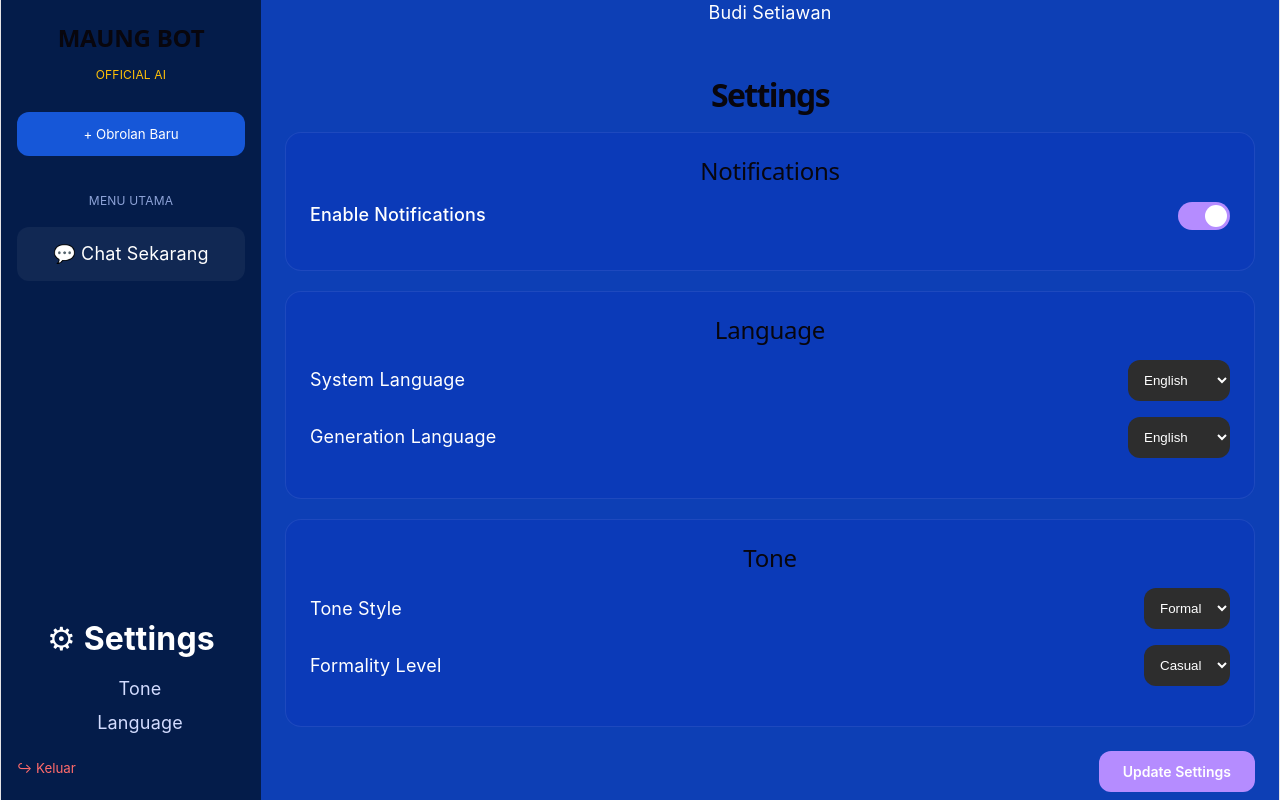
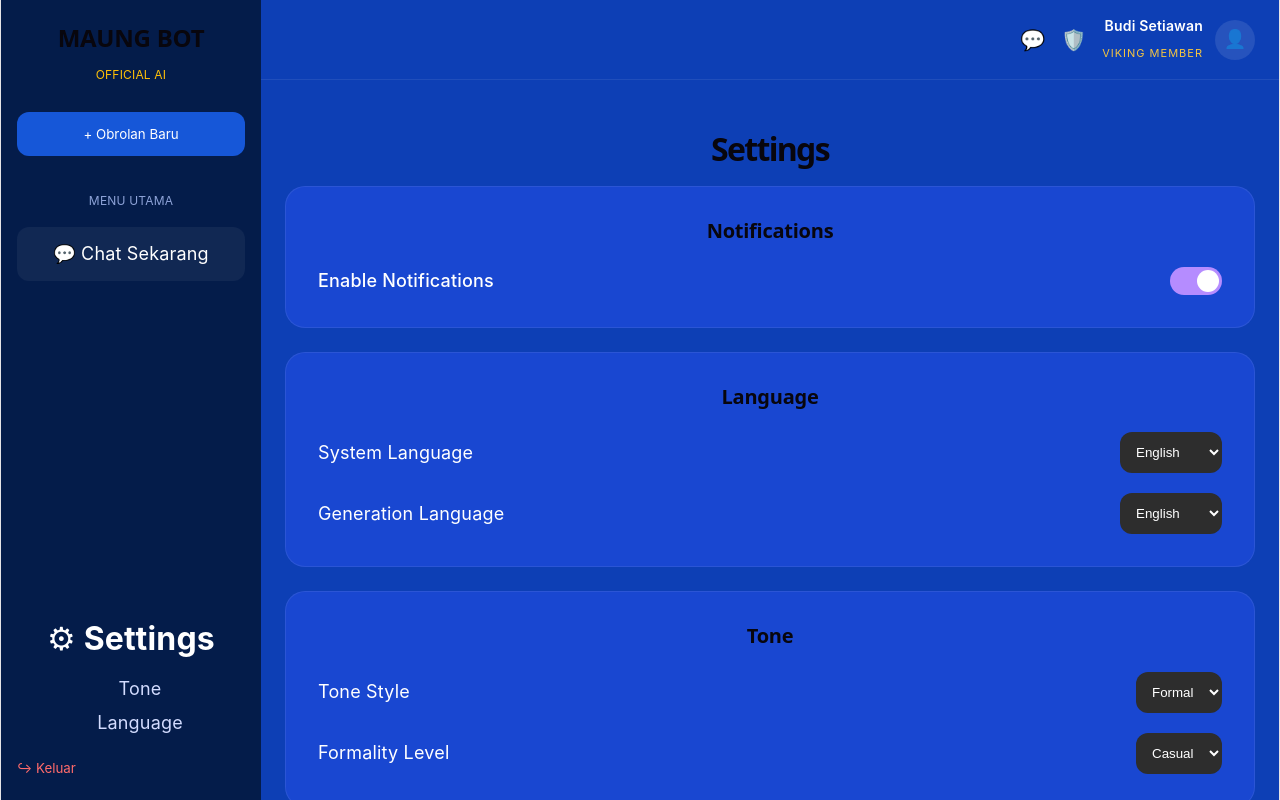
Before and after one commit to Rizkytryhght/persib-chatbot-frontend, a React (Vite) app: page /settings in a window 1280 px wide. Built offline with nearby package versions, Linux system fonts and the light colour scheme.

Commit message:
update sidebar dan topbar dan setting pages dan styling awal keseluruhan component dan setting page. rizky

```diff
--- a/src/components/layout/Topbar.jsx
+++ b/src/components/layout/Topbar.jsx
@@ -1,11 +1,44 @@
+import "../../styles/topbar.css";
+import userData from "../../data/userData";
+import { Link } from "react-router-dom";
+
 function Topbar() {
   return (
     <header className="topbar">
 
-      <div></div>
+      <div className="topbar-right">
 
-      <div className="user-info">
-        <span>Budi Setiawan</span>
+        <button className="topbar-icon">
+          💬
+        </button>
+
+        <button className="topbar-icon">
+          🛡️
+        </button>
+
+        <Link
+        to="/profile"
+        className="profile-link"
+        >
+
+            <div className="user-info">
+
+                <div className="user-name">
+                {userData.name}
+                </div>
+
+                <div className="user-role">
+                {userData.role}
+                </div>
+
+            </div>
+
+            <div className="user-avatar">
+                👤
+            </div>
+
+        </Link>
+
       </div>
 
     </header>
--- a/src/components/settings/LanguageCard.jsx
+++ b/src/components/settings/LanguageCard.jsx
@@ -1,3 +1,4 @@
+import Card from "../common/Card";
 import CustomSelect from "../common/CustomSelect";
 
 function LanguageCard({
@@ -7,15 +8,8 @@ function LanguageCard({
   generationLanguage,
   setGenerationLanguage,
 }) {
-  const languages = [
-    "English",
-    "Indonesia",
-  ];
-
   return (
-    <div className="settings-card">
-
-      <h2>Language</h2>
+    <Card title="Language">
 
       <div className="settings-row">
 
@@ -25,7 +19,10 @@ function LanguageCard({
 
         <CustomSelect
           value={systemLanguage}
-          options={languages}
+          options={[
+            "English",
+            "Indonesia",
+          ]}
           onChange={(e) =>
             setSystemLanguage(e.target.value)
           }
@@ -41,15 +38,20 @@ function LanguageCard({
 
         <CustomSelect
           value={generationLanguage}
-          options={languages}
+          options={[
+            "English",
+            "Indonesia",
+          ]}
           onChange={(e) =>
-            setGenerationLanguage(e.target.value)
+            setGenerationLanguage(
+              e.target.value
+            )
           }
         />
 
       </div>
 
-    </div>
+    </Card>
   );
 }
 
--- a/src/components/settings/NotificationCard.jsx
+++ b/src/components/settings/NotificationCard.jsx
@@ -1,3 +1,4 @@
+import Card from "../common/Card";
 import ToggleSwitch from "../common/ToggleSwitch";
 
 function NotificationCard({
@@ -5,8 +6,7 @@ function NotificationCard({
   setNotifications,
 }) {
   return (
-    <div className="settings-card">
-      <h2>Notifications</h2>
+    <Card title="Notifications">
 
       <div className="settings-row">
 
@@ -22,7 +22,8 @@ function NotificationCard({
         />
 
       </div>
-    </div>
+
+    </Card>
   );
 }
 
--- a/src/components/settings/ToneCard.jsx
+++ b/src/components/settings/ToneCard.jsx
@@ -1,3 +1,4 @@
+import Card from "../common/Card";
 import CustomSelect from "../common/CustomSelect";
 
 function ToneCard({
@@ -8,9 +9,7 @@ function ToneCard({
   setFormalityLevel,
 }) {
   return (
-    <div className="settings-card">
-
-      <h2>Tone</h2>
+    <Card title="Tone">
 
       <div className="settings-row">
 
@@ -44,13 +43,15 @@ function ToneCard({
             "Casual",
           ]}
           onChange={(e) =>
-            setFormalityLevel(e.target.value)
+            setFormalityLevel(
+              e.target.value
+            )
           }
         />
 
       </div>
 
-    </div>
+    </Card>
   );
 }
 
--- /dev/null
+++ b/src/data/userData.js
@@ -0,0 +1,6 @@
+const userData = {
+  name: "Budi Setiawan",
+  role: "VIKING MEMBER",
+};
+
+export default userData;
--- a/src/styles/settings.css
+++ b/src/styles/settings.css
@@ -11,7 +11,7 @@
 .settings-grid {
   display: flex;
   flex-direction: column;
-  gap: 20px;
+  gap: 24px;
 }
 
 .settings-card {
@@ -35,7 +35,7 @@
 
   align-items: center;
 
-  margin-bottom: 16px;
+  margin-bottom: 20px;
 }
 
 .settings-label {
@@ -52,10 +52,13 @@
   min-width: 220px;
 }
 
+.settings-row:last-child {
+  margin-bottom: 0;
+}
+
 .settings-actions {
-  margin-top: 24px;
+  margin-top: 32px;
 
   display: flex;
-
   justify-content: flex-end;
 }
--- a/src/styles/topbar.css
+++ b/src/styles/topbar.css
@@ -1,17 +1,84 @@
 .topbar {
-  height: 72px;
+  height: 80px;
 
   display: flex;
-  justify-content: space-between;
+  justify-content: flex-end;
   align-items: center;
 
   padding: 0 24px;
 
-  border-bottom: 1px solid rgba(255,255,255,.1);
+  border-bottom: 1px solid rgba(255,255,255,0.08);
 
   flex-shrink: 0;
 }
 
+.topbar-right {
+  display: flex;
+  align-items: center;
+  gap: 16px;
+}
+
+.topbar-icon {
+  border: none;
+  background: transparent;
+
+  font-size: 20px;
+
+  cursor: pointer;
+}
+
 .user-info {
+  display: flex;
+  flex-direction: column;
+  align-items: flex-end;
+}
+
+.user-name {
   font-weight: 600;
+  font-size: 14px;
 }
+
+.user-role {
+  font-size: 11px;
+
+  color: #f4c542;
+
+  letter-spacing: 1px;
+}
+
+.user-avatar {
+  width: 40px;
+  height: 40px;
+
+  border-radius: 50%;
+
+  background: rgba(255,255,255,0.1);
+
+  display: flex;
+  justify-content: center;
+  align-items: center;
+
+  font-size: 18px;
+  transition: 0.2s ease;
+}
+
+.profile-link {
+  display: flex;
+  align-items: center;
+  gap: 12px;
+
+  text-decoration: none;
+  color: inherit;
+
+  cursor: pointer;
+
+  transition: 0.2s ease;
+}
+
+.profile-link:hover {
+  opacity: 0.8;
+}
+
+.profile-link:hover .user-avatar {
+  transform: scale(1.05);
+}
```
